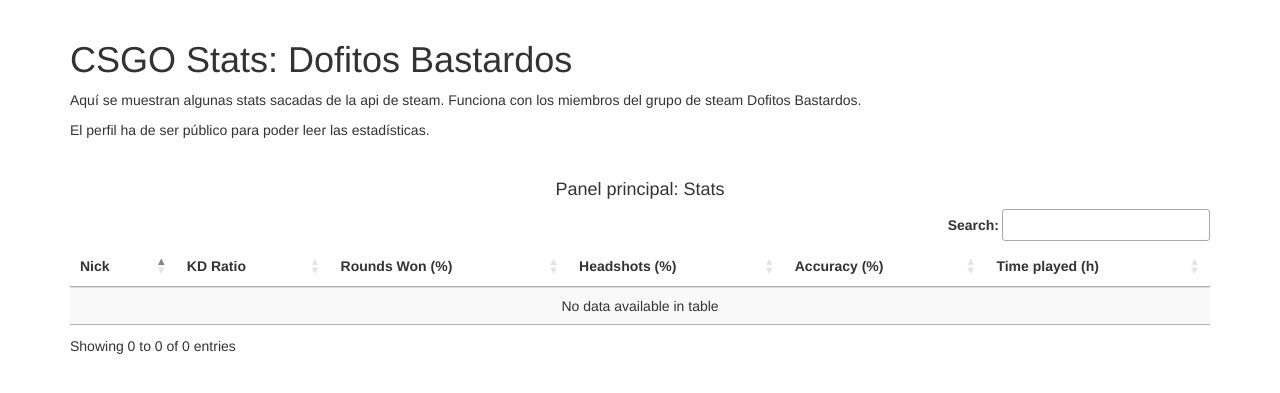
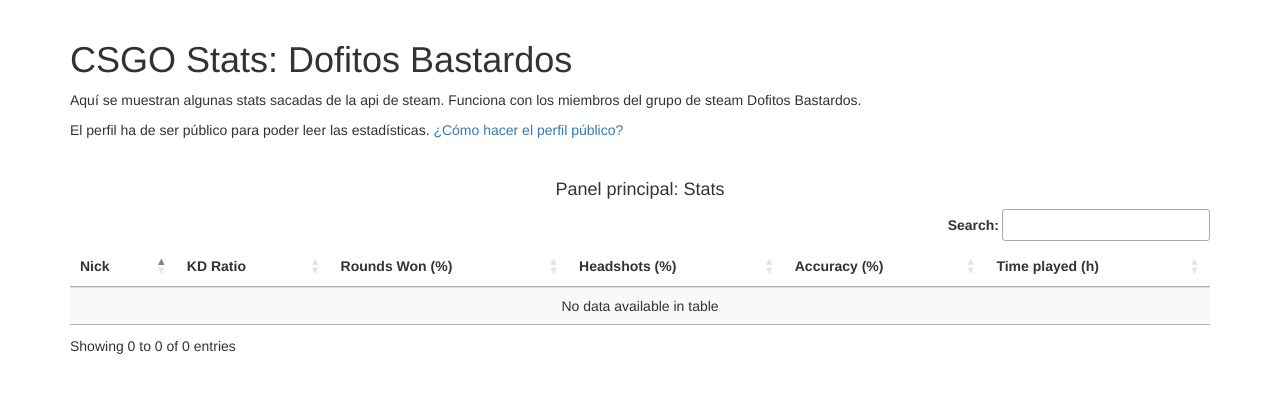
Before and after one commit to uborzz/flask-csgo, a Flask app: page / in a window 1280 px wide. Shown: the part 52-445 px from the top of the page. Run offline with Flask 2, Linux system fonts and the light colour scheme; data that the repository does not hold is empty; some libraries are stand-ins or nearby versions.

Commit message:
perfil publico

```diff
--- a/templates/base.html
+++ b/templates/base.html
@@ -8,7 +8,7 @@
 <div class="container">
     <h1>CSGO Stats: Dofitos Bastardos</h1>
     <p>Aquí se muestran algunas stats sacadas de la api de steam. Funciona con los miembros del grupo de steam Dofitos Bastardos.</p>
-    <p>El perfil ha de ser público para poder leer las estadísticas.</p>
+    <p>El perfil ha de ser público para poder leer las estadísticas. <a href="https://support.steampowered.com/kb_article.php?ref=4113-YUDH-6401" target="_blank">¿Cómo hacer el perfil público?</a></p>
     <br>
     <h4 class="text-center">Panel principal: Stats</h4>
     <table class="table table-striped" id="principal">
```
